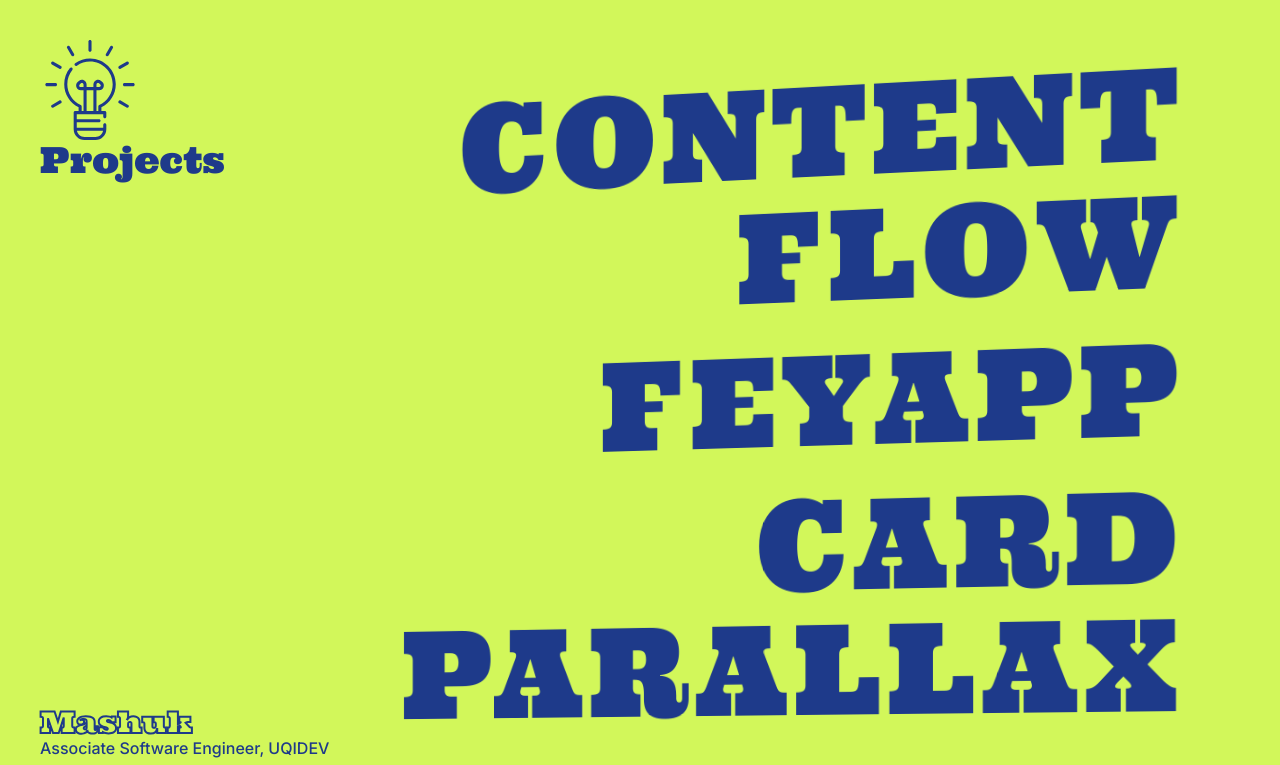
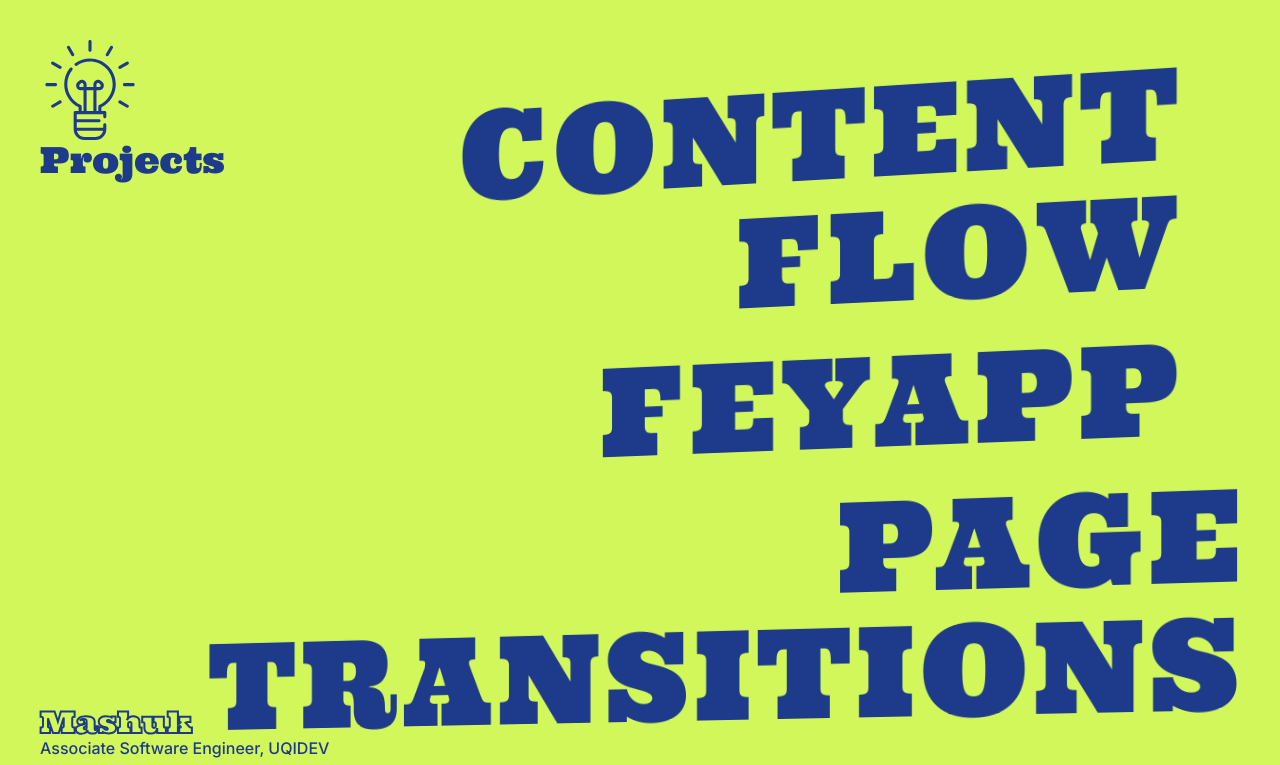
Before and after one commit to mashuk-tamim/project-showcase-vanholtz-clone, a Next.js app: page / in a window 1280 px wide. Shown: the top 765 px of the page. Built offline with nearby package versions, Linux system fonts and the light colour scheme.

Commit message:
page transition added

```diff
--- a/app/page.tsx
+++ b/app/page.tsx
@@ -93,7 +93,7 @@ export default function Home() {
 				>
 					<p className="">
 						Associate Software Engineer,{" "}
-						<span className="uppercase"> Uqidev</span>
+						<span className="uppercase"> UqiDev</span>
 					</p>
 				</div>
 			</div>
@@ -111,6 +111,11 @@ const textArray = [
 		p1: "FeyApp",
 		p2: "",
 		link: "https://feyapp-clone.vercel.app/",
+	},
+	{
+		p1: "Page",
+		p2: "Transitions",
+		link: "https://github.com/mashuk-tamim/nextjs-page-transitions",
 	},
 	{
 		p1: "Card",
```
